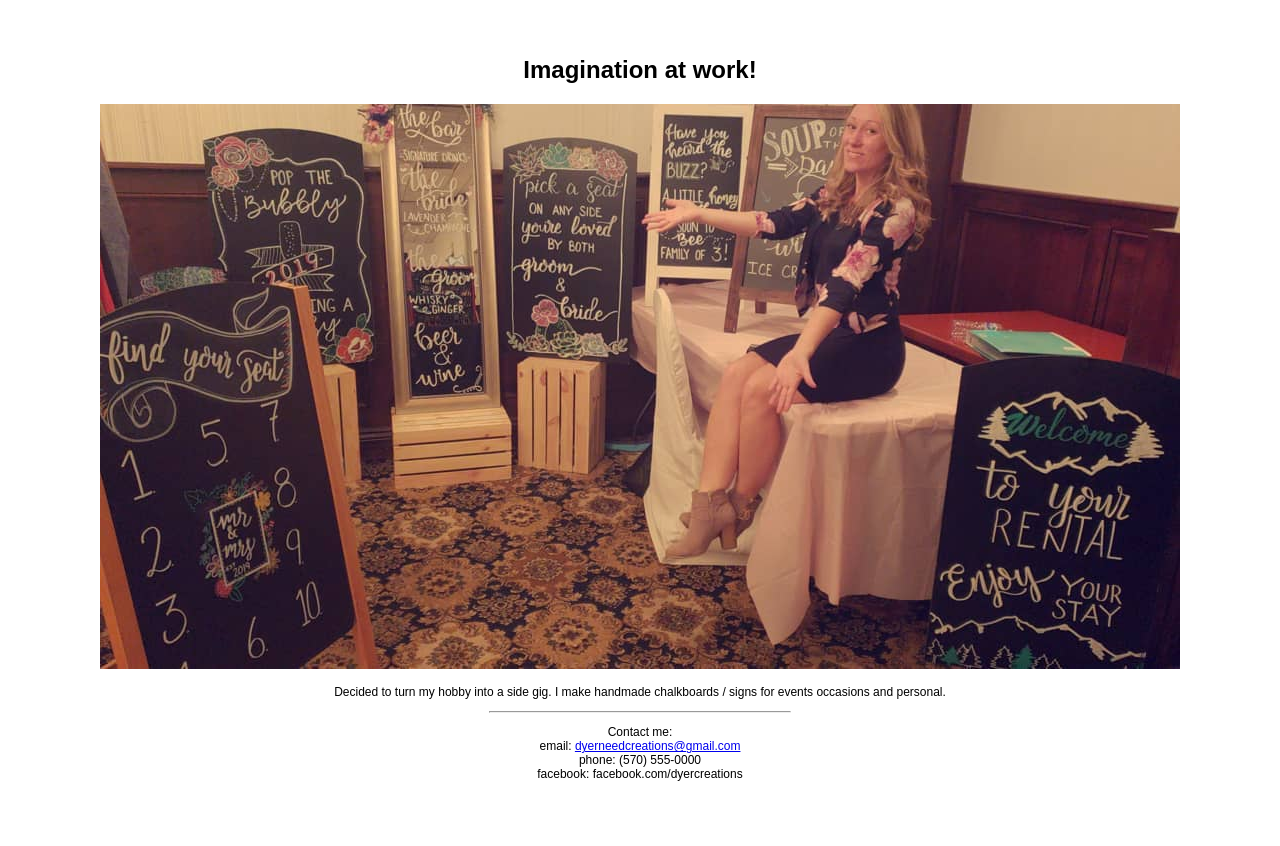
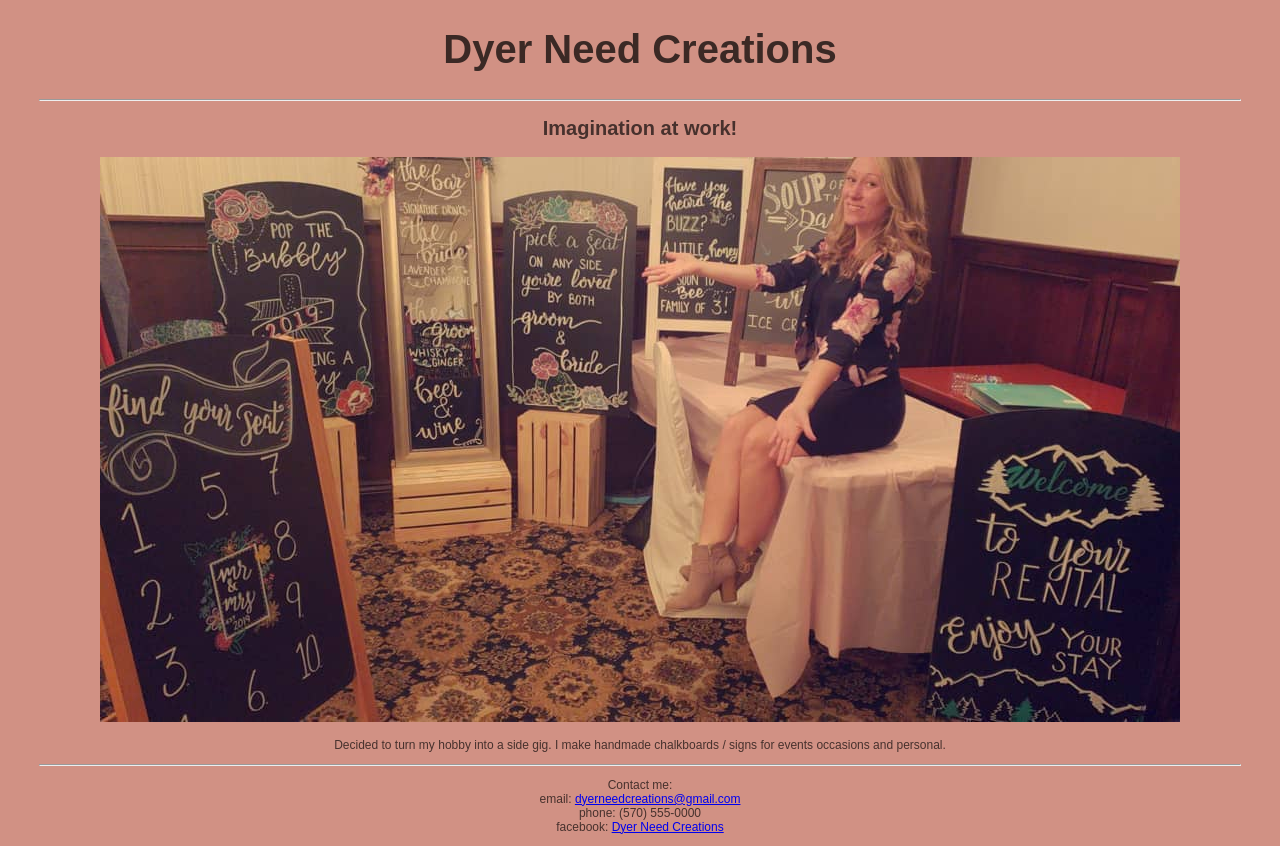
Before and after one commit to kshaw021/kshaw021.github.io, a plain HTML site: page unit_3/index.html in a window 1280 px wide. Before the commit the page ends 800 px from the top, so only its background shows below. Drawn offline with Linux system fonts and the light colour scheme.

Commit message:
finished

```diff
--- a/unit_3/css/style.css
+++ b/unit_3/css/style.css
@@ -1,21 +1,23 @@
 body {
-	background-color: F78163;
+	background-color: #D19184;
 	text-align: center;
 	font-family: arial, sans-serif;
 }
 h1 {
-	color: #FFF;
-	font-size: 20px;
+	color: #3B2925;
+	font-size: 40px;
 	font-style: bold;
 	font-family: arial, sans-serif;
 }
 h2 {
-	color: 40211A;
+	color: #47312D;
+	font-size: 20px;
 }
 p {
-	color: 40211A;
+	color: #47312D;
 	font-size: 12px;
 }
 hr {
-	width: 300px;
+	width: 1200px;
+	color: #FFF;
 }
--- a/unit_3/index.html
+++ b/unit_3/index.html
@@ -6,7 +6,9 @@
 	</head>
 
 	<body>
+		<div id="hex"></div>
 		<h1>Dyer Need Creations</h1>
+		<hr>
 		<h2>Imagination at work!</h2>
 		<img src="images/creations.jpg"
 		alt="chalkboards"
@@ -16,6 +18,7 @@
 		<p>Contact me:<br>
 		email: <a href="mailto:dyerneedcreations@gmail.com">dyerneedcreations@gmail.com</a><br>
 		phone: (570) 555-0000<br>
-		facebook: facebook.com/dyercreations
+		facebook: <a href="www.facebook.com/dyercreations"
+		title="Dyer Need Creations">Dyer Need Creations</a>
 	</body>
 </html>
```
